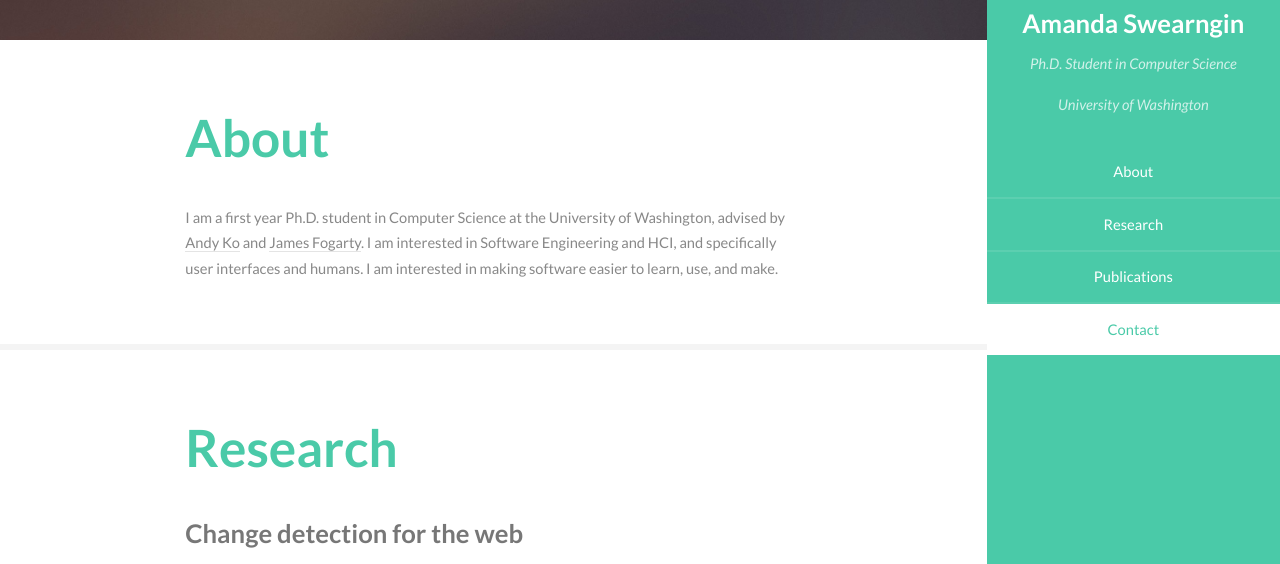
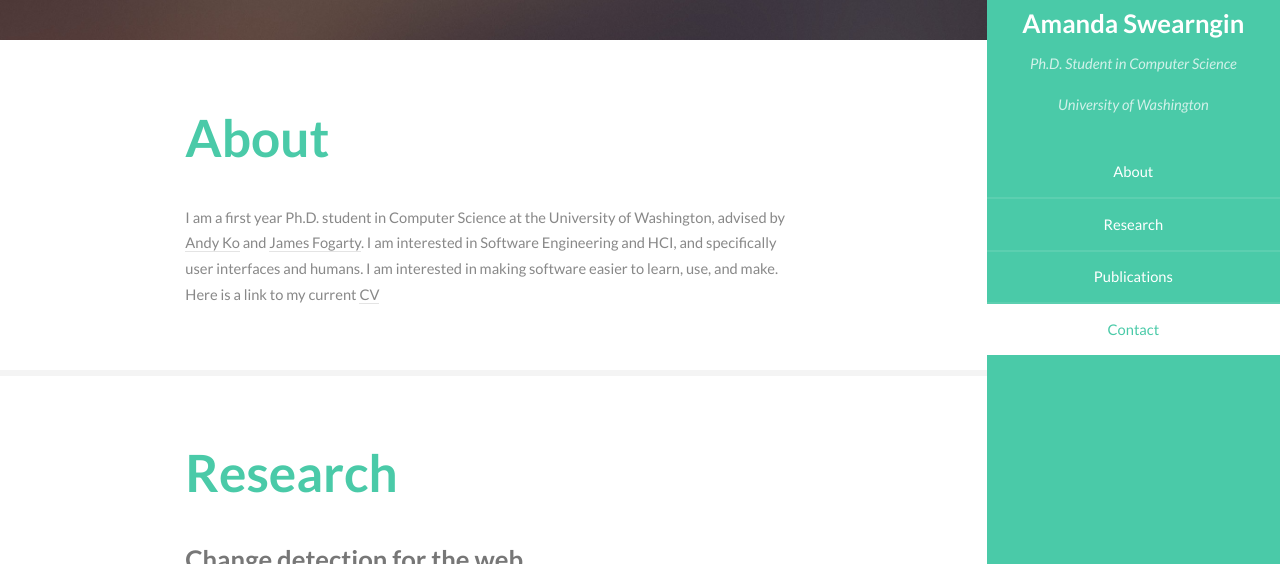
Before and after one commit to amaswea/amanda-website, a plain HTML site: page index.html in a window 1280 px wide. Shown: the part 180-744 px from the top of the page. Drawn offline with Linux system fonts and the light colour scheme.

Commit message:
Add link to CV

```diff
--- a/index.html
+++ b/index.html
@@ -53,7 +53,11 @@
                     <header class="major">
                         <h2>About</h2>
                     </header>
-                    <p>I am a first year Ph.D. student in Computer Science at the University of Washington, advised by <a href="https://faculty.washington.edu/ajko/">Andy Ko</a> and <a href="https://homes.cs.washington.edu/~jfogarty/">James Fogarty</a>. I am interested in Software Engineering and HCI, and specifically user interfaces and humans. I am interested in making software easier to learn, use, and make.</p>
+                    <p>I am a first year Ph.D. student in Computer Science at the University of Washington, advised by <a href="https://faculty.washington.edu/ajko/">Andy Ko</a> and <a href="https://homes.cs.washington.edu/~jfogarty/">James Fogarty</a>. I am interested in Software Engineering and HCI, and specifically user interfaces and humans. I am interested in making software easier to learn, use, and make. Here is a link to my current <a href="assets/documents/AmandaSwearnginCV.pdf">CV</a>
+
+                        <i class="fa-file-pdf-o">
+                        </i>
+                    </p>
                 </div>
             </section>
 
```
Also changed, not shown: 1 other file.
